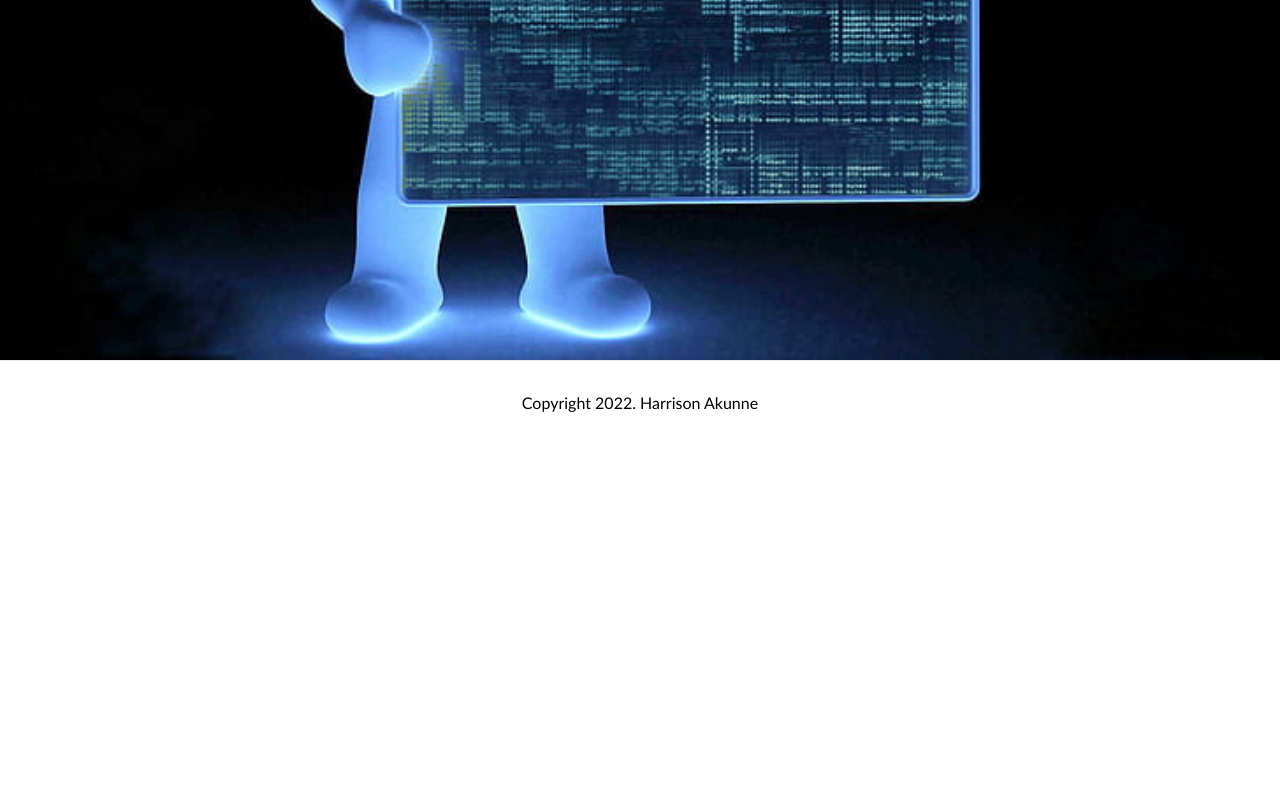
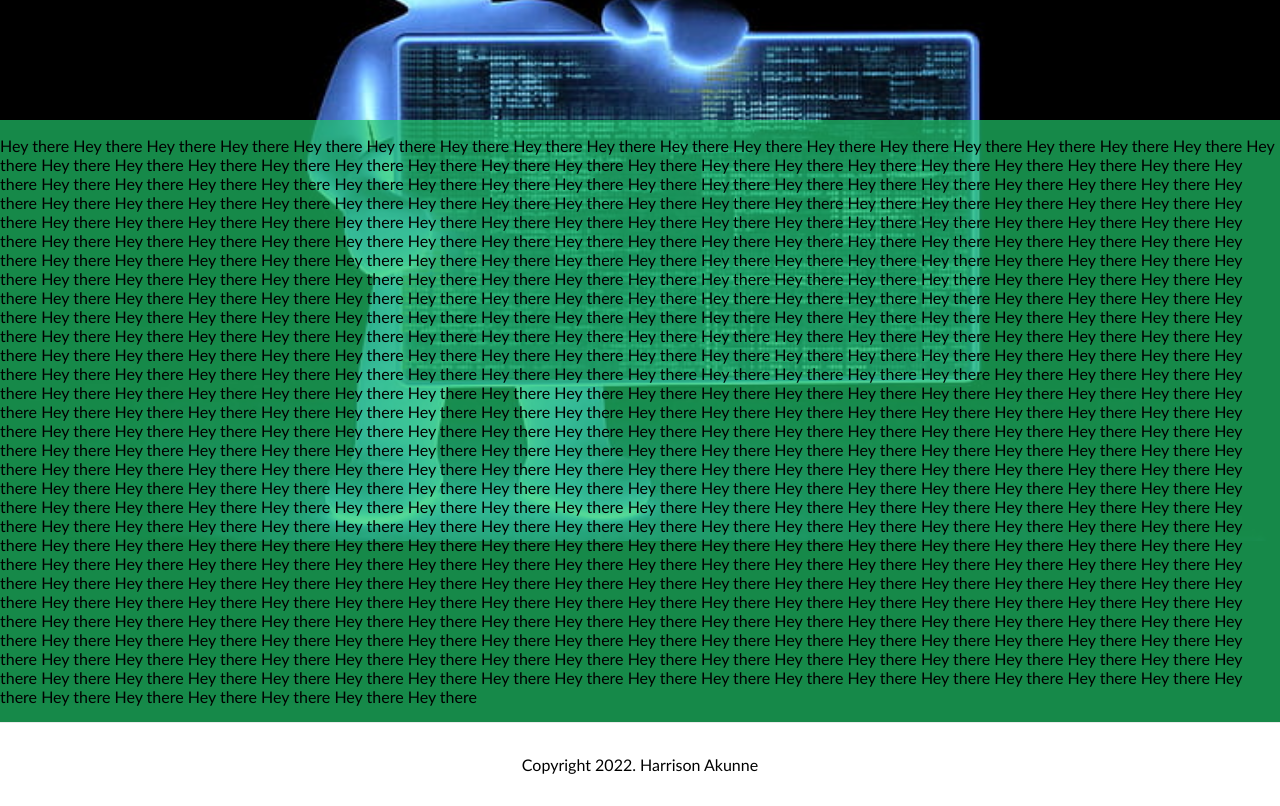
Before and after one commit to Harry654/portfolio, a Next.js app: page / in a window 1280 px wide. Shown: the part 440-1246 px from the top of the page. Before the commit the page ends 884 px from the top, so only its background shows below. Built offline with nearby package versions, Linux system fonts and the light colour scheme.

Commit message:
feat: implemented bg fade in

```diff
--- a/pages/index.js
+++ b/pages/index.js
@@ -17,7 +17,7 @@ export default function Home() {
       <main className={`${styles.main} ${styles.background}`}>
 
         <div className={styles.content}>
-          {/* <p style={{ color: 'black' }}>{'Hey there '.repeat(500)}</p> */}
+          <p style={{ color: 'black' }}>{'Hey there '.repeat(500)}</p>
         </div>
       </main>
 
```
